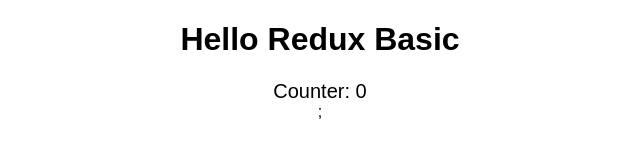
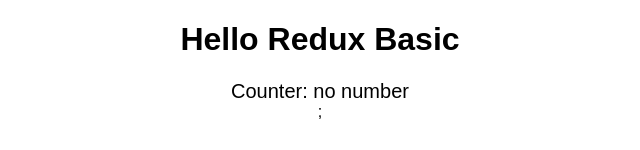
Before and after one commit to AyahElsayed/react-redux-counter, a React (Create React App) app: page / in a window 1280 px wide. Shown: the top 150 px of the page, without its empty margins (320-960 px from the left). Built offline with nearby package versions, Linux system fonts and the light colour scheme.

Commit message:
subscribe to store

```diff
--- a/src/App.js
+++ b/src/App.js
@@ -1,10 +1,18 @@
+import { useSelector } from 'react-redux';
 import './App.css';
 
 function App() {
+  const state = useSelector((state) => {
+    if (state.value < 1) {
+      return 'no number'
+    }
+    return state.value
+  })
+
   return (
     <div className='App'>
       <h1>Hello Redux Basic</h1>
-      <div className='counter'>Counter: 0</div>;
+      <div className='counter'>Counter: {state}</div>;
       <div>
         <button className='btn'>increase +</button>
         <button className='btn'>decrease -</button>
--- a/src/index.js
+++ b/src/index.js
@@ -1,10 +1,14 @@
 import React from 'react';
 import ReactDOM from 'react-dom/client';
+import { Provider } from 'react-redux';
 import App from './App';
+import store from './store/index';
 
 const root = ReactDOM.createRoot(document.getElementById('root'));
 root.render(
   <React.StrictMode>
-    <App />
+    <Provider store={store} >
+      <App />
+    </Provider>
   </React.StrictMode>
 );
```
